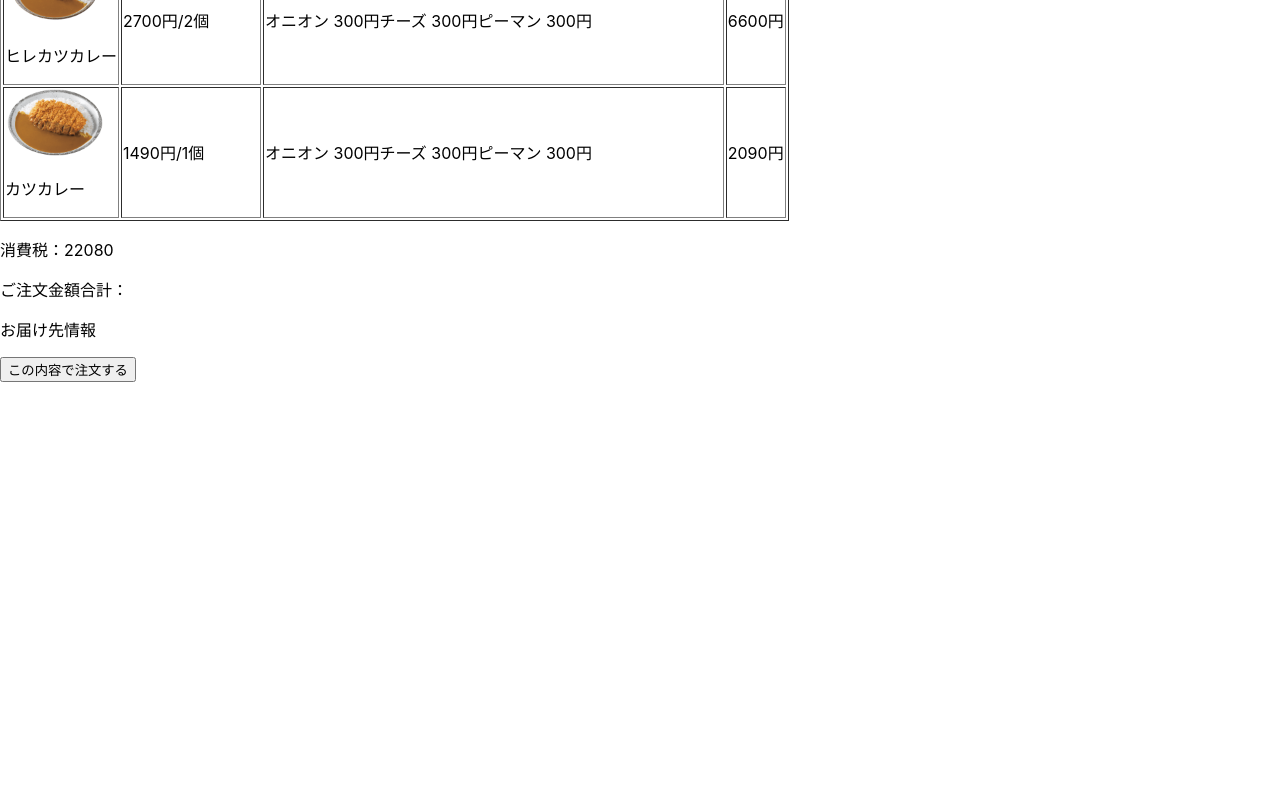
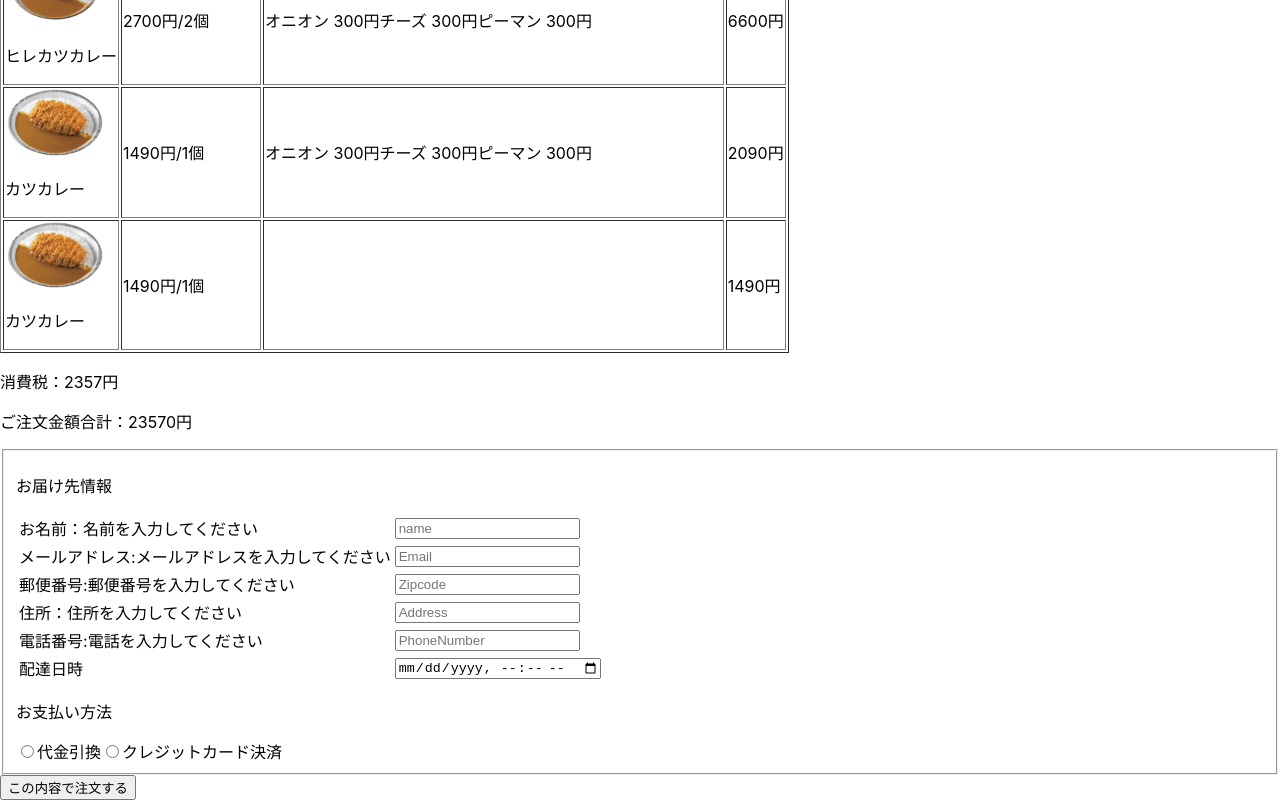
Before and after one commit to yukanaito65/carry-ec-site, a Next.js app: page /ordercheck in a window 1280 px wide. Shown: the part 429-1229 px from the top of the page. Before the commit the page ends 811 px from the top, so only its background shows below. Built offline with nearby package versions, Linux system fonts and the light colour scheme; data requests are answered from the project's data file.

Commit message:
注文確認画面を編集しました。

```diff
--- /dev/null
+++ b/component/checkuser.tsx
@@ -0,0 +1,212 @@
+import { useRouter } from 'next/router';
+import { useState } from 'react';
+
+export default function CheckUser() {
+  const [name, setName] = useState('');
+  const [email, setEmail] = useState('');
+  const [zipcode, setZipcode] = useState('');
+  const [address, setAddress] = useState('');
+  const [tel, setTel] = useState('');
+  const [day, setDay] = useState('');
+  const router = useRouter();
+
+  const onClickCheck = () => {
+    fetch('http://localhost:8000/users')
+      .then((res) => res.json())
+      .then((data) => {
+        if (
+          !(
+            (
+              day &&
+              name &&
+              email.match(
+                /^[a-zA-Z0-9_.+-]+@([a-zA-Z0-9][a-zA-Z0-9-]*[a-zA-Z0-9]*\.)+[a-zA-Z]{2,}$/
+              ) && //メールアドレスが正規表現と一致するか
+              zipcode.match(/^\d{3}-\d{4}$/) && //郵便番号が正規表現と一致するか
+              address &&
+              tel.match(/^(0[5-9]0-[0-9]{4}-[0-9]{4})$/)
+            ) //電話番号が正規表現と一致するか。
+          )
+        ) {
+          alert('すべての全ての項目を正しく入力してください');
+        } else {
+          router.push('/'); //登録内容が正しい場合、ボタンを押すと、ホーム画面に遷移。
+          return fetch('http://localhost:8000/users', {
+            //全ての入力が正しかった場合、db.jsonのusersに値を追加。
+            method: 'POST',
+            headers: { 'Content-type': 'application/json' },
+            body: JSON.stringify({
+              name: name,
+              email: email,
+              zipcode: zipcode,
+              address: address,
+              tel: tel,
+              day: day,
+            }),
+          });
+        }
+      });
+  };
+
+  return (
+    <fieldset>
+      <p>お届け先情報</p>
+      <form action="post">
+        <table>
+          <tr>
+            <td>
+              <label htmlFor="name">お名前：</label>
+              {name.length < 1 && (
+                <span>名前を入力してください</span>
+              )}{' '}
+              {/*入力されてない時だけ"名前を入力してください”を表示 以下全てのinputに同様の機能追加*/}
+            </td>
+            <td>
+              <input
+                type="text"
+                id="name"
+                name="name"
+                value={name}
+                placeholder="name"
+                onChange={(e) => {
+                  setName(e.target.value);
+                }}
+              />
+            </td>
+          </tr>
+
+          <tr>
+            <td>
+              <label htmlFor="email">メールアドレス:</label>
+              {email.length < 1 && (
+                <span>メールアドレスを入力してください</span>
+              )}
+              {!email.match(
+                /^[a-zA-Z0-9_.+-]+@([a-zA-Z0-9][a-zA-Z0-9-]*[a-zA-Z0-9]*\.)+[a-zA-Z]{2,}$/
+              ) &&
+                email.length >= 1 && (
+                  <span>メールアドレスの形式が不正です</span>
+                )}
+            </td>
+            <td>
+              <input
+                type="email"
+                id="email"
+                name="email"
+                value={email}
+                placeholder="Email"
+                onChange={(e) => {
+                  setEmail(e.target.value);
+                }}
+              />
+            </td>
+          </tr>
+
+          <tr>
+            <td>
+              <label htmlFor="zipcode">郵便番号:</label>
+              {zipcode.length < 1 && (
+                <span>郵便番号を入力してください</span>
+              )}
+              {!zipcode.match(/^\d{3}-\d{4}$/) &&
+                zipcode.length >= 1 && (
+                  <span>
+                    郵便番号はXXX-XXXXの形式で入力してください
+                  </span>
+                )}
+            </td>
+            <td>
+              <input
+                type="text"
+                id="zipcode"
+                name="zipcode"
+                value={zipcode}
+                placeholder="Zipcode"
+                onChange={(e) => {
+                  setZipcode(e.target.value);
+                }}
+              />
+            </td>
+          </tr>
+
+          <tr>
+            <td>
+              <label htmlFor="address">住所：</label>
+              {address.length < 1 && (
+                <span>住所を入力してください</span>
+              )}
+            </td>
+            <td>
+              <input
+                type="text"
+                id="address"
+                name="address"
+                value={address}
+                placeholder="Address"
+                onChange={(e) => {
+                  setAddress(e.target.value);
+                }}
+              />
+            </td>
+          </tr>
+
+          <tr>
+            <td>
+              <label htmlFor="tel">電話番号:</label>
+              {tel.length === 0 && (
+                <span>電話を入力してください</span>
+              )}
+              {!tel.match(/^(0[5-9]0-[0-9]{4}-[0-9]{4})$/) &&
+                tel.length >= 1 && (
+                  <span>
+                    電話番号はXXX-XXXX-XXXXの形式で入力してください
+                  </span>
+                )}
+            </td>
+            <td>
+              <input
+                type="tel"
+                id="tel"
+                name="tel"
+                value={tel}
+                placeholder="PhoneNumber"
+                onChange={(e) => {
+                  setTel(e.target.value);
+                }}
+              />
+            </td>
+          </tr>
+
+          <tr>
+            <td>
+              <label htmlFor="day">配達日時</label>
+            </td>
+            <td>
+              <input
+                type="datetime-local"
+                name="day"
+                value={day}
+                onChange={(e) => {
+                  setDay(e.target.value);
+                }}
+              />
+            </td>
+          </tr>
+        </table>
+
+        <div>
+          <p>お支払い方法</p>
+          <input type="radio" name="money" />
+          <label htmlFor="money">代金引換</label>
+
+          <input type="radio" name="credit" />
+          <label htmlFor="credit">クレジットカード決済</label>
+        </div>
+      </form>
+    </fieldset>
+  );
+}
+
+// 支払いのvalue設定できていない
+// css
+// ボタンどうするか
--- a/data/db.json
+++ b/data/db.json
@@ -228,6 +228,15 @@
       "count": 1,
       "TotalPrice": 2090,
       "id": 9
+    },
+    {
+      "name": "カツカレー",
+      "price": 1490,
+      "imagePath": "/img_curry/1.jpg",
+      "toppingList": [],
+      "count": 1,
+      "TotalPrice": 1490,
+      "id": 10
     }
   ],
   "users": [
--- a/pages/ordercheck.tsx
+++ b/pages/ordercheck.tsx
@@ -1,6 +1,7 @@
 import { userAgent } from 'next/server';
 import useSWR from 'swr';
 import { OrderItem } from '../types/types';
+import Customer from '../component/checkuser'
 
 export const fetcher: (args: string) => Promise<any> = (...args) =>
   fetch(...args).then((res) => res.json());
@@ -16,6 +17,7 @@ export default function OrderCheck() {
 
   const onClickCheck = () => {};
 
+  //　中身がtotalPriceだけの配列をpushする
   let total: number[] = [];
 
   return (
@@ -70,14 +72,20 @@ export default function OrderCheck() {
           消費税：
           {total.reduce(function (sum, element) {
             return sum + element;
+          }, 0) / 10}
+          円
+        </p>
+        <p>
+          ご注文金額合計：
+          {total.reduce(function (sum, element) {
+            return sum + element;
           }, 0)}
+          円
         </p>
-
-        <p>ご注文金額合計：</p>
       </div>
 
       <div>
-        <p>お届け先情報</p>
+        <Customer></Customer>
       </div>
 
       <button>この内容で注文する</button>
```
Also changed, not shown: component/jsonitems.tsx (+11 -4 lines), component/serch.tsx (deleted, +0 -61 lines).
